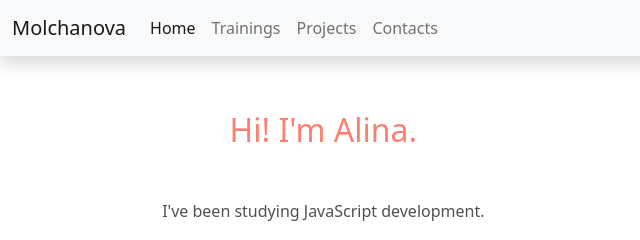
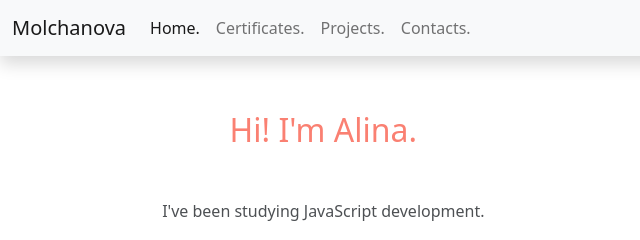
Before and after one commit to MolchanovaA/SheCodesProject3, a plain HTML site: page index.html in a window 1280 px wide. Shown: the top 240 px of the page, 0-640 px from the left. Drawn offline with nearby package versions, Linux system fonts and the light colour scheme.

Commit message:
title changed

```diff
--- a/index.html
+++ b/index.html
@@ -37,11 +37,11 @@
           <div class="collapse navbar-collapse" id="navbarNavAltMarkup">
             <div class="navbar-nav">
               <a class="nav-link active" aria-current="page" href="index.html"
-                >Home</a
+                >Home.</a
               >
-              <a class="nav-link" href="about.html">Trainings</a>
-              <a class="nav-link" href="projects.html">Projects</a>
-              <a class="nav-link" href="contacts.html">Contacts</a>
+              <a class="nav-link" href="about.html">Certificates.</a>
+              <a class="nav-link" href="projects.html">Projects.</a>
+              <a class="nav-link" href="contacts.html">Contacts.</a>
             </div>
           </div>
         </div>
```
Also changed, not shown: about.html (+2 -2 lines), contacts.html (+1 -1 lines), projects.html (+1 -1 lines).
